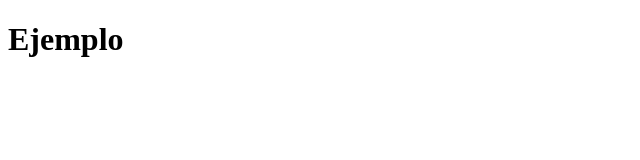
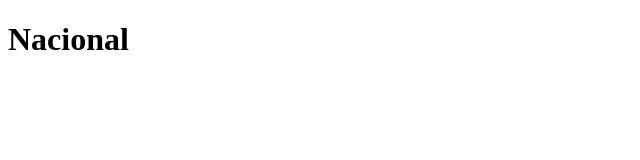
Before and after one commit to anonymousproyt/anonymousproyt.github.io, a plain HTML site: page index.html in a window 1280 px wide. Shown: the full height of the page, 0-640 px from the left. Drawn offline with Linux system fonts and the light colour scheme.

Commit message:
Update index.html

```diff
--- a/index.html
+++ b/index.html
@@ -5,6 +5,6 @@
         <title>Document</title>
     </head>
     <body>
-        <h1>Ejemplo</h1>
+        <h1>Nacional</h1>
     </body>
 </html>
```
